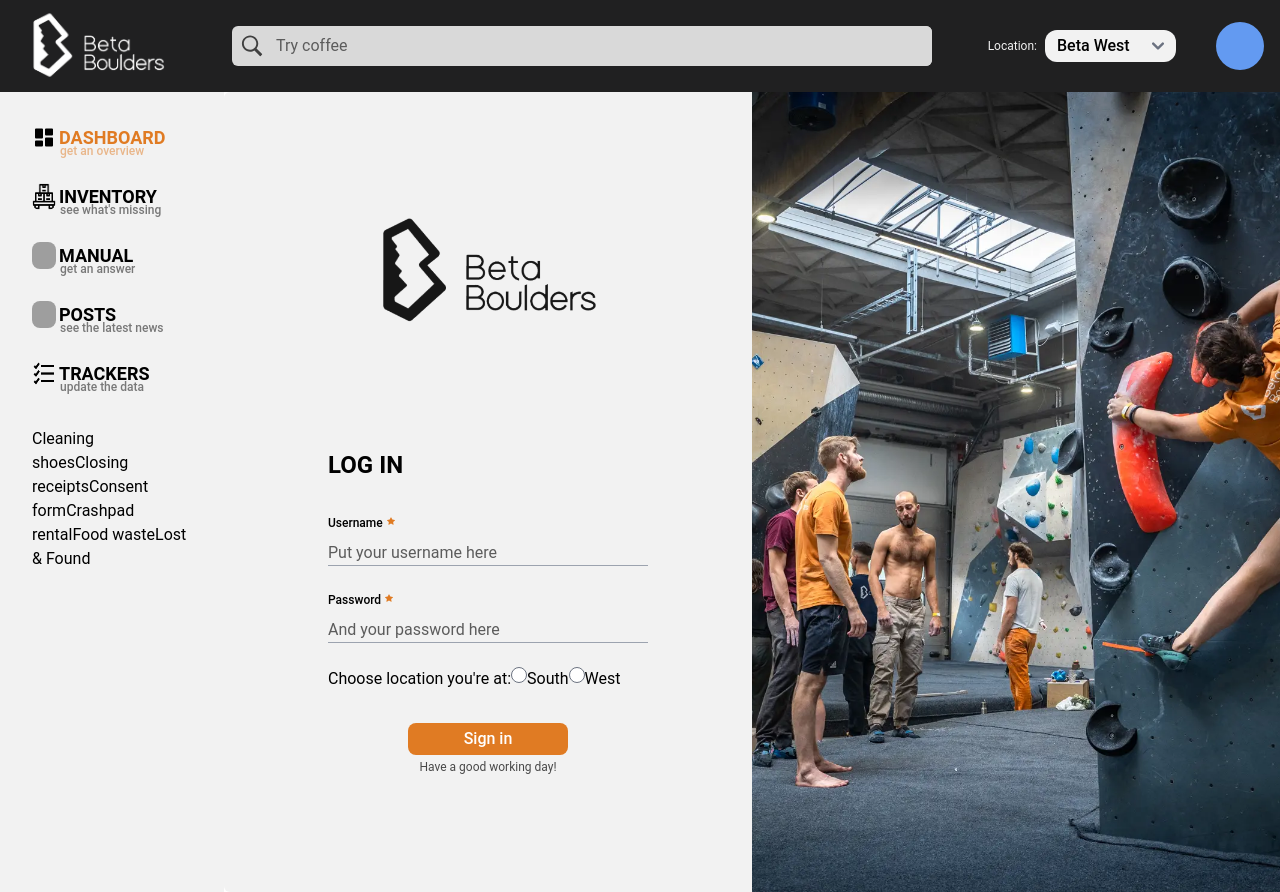
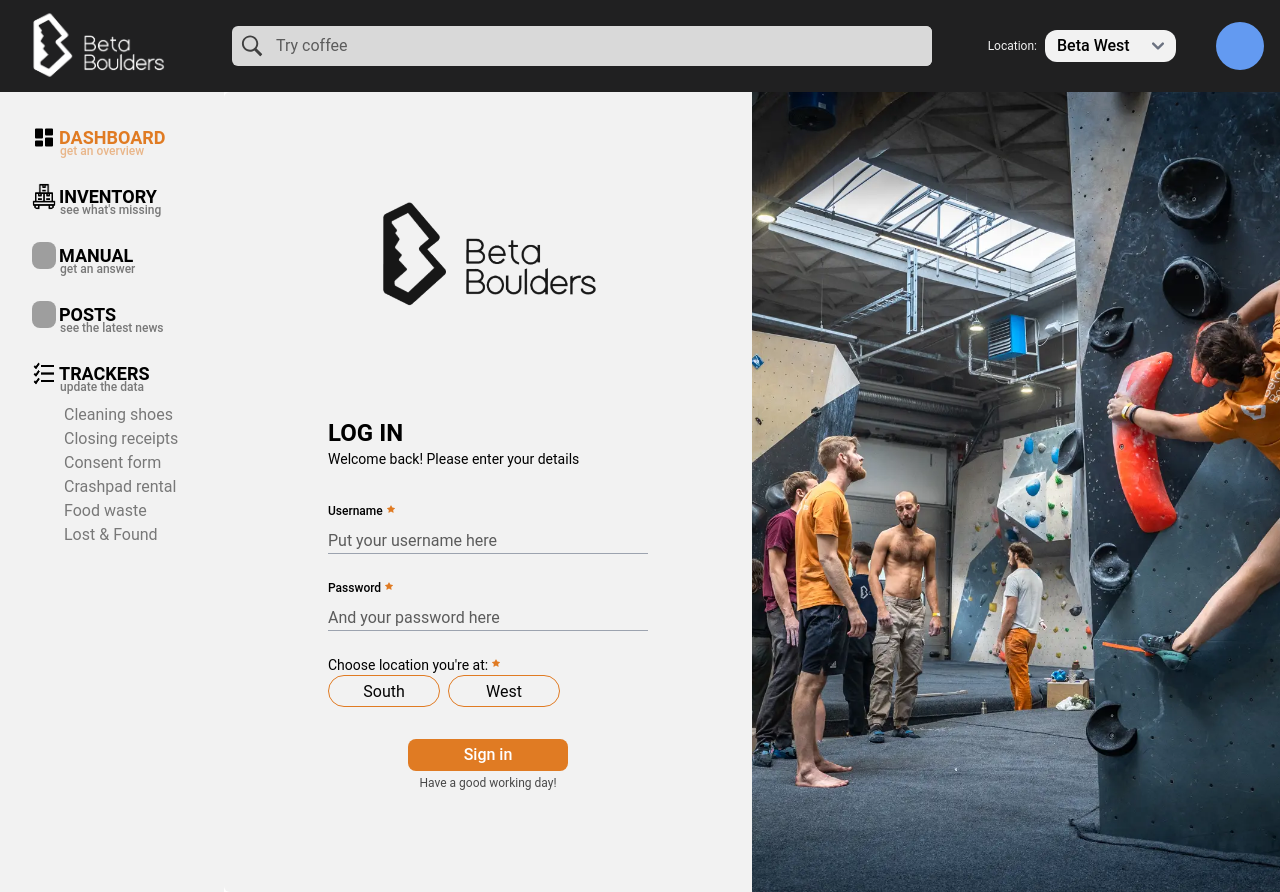
Before and after one commit to zuzik772/4th_semester_final_project, a React (Create React App) app: page /login in a window 1280 px wide. Built offline with nearby package versions, Linux system fonts and the light colour scheme; sample sign-in values are in the browser's storage; grey boxes are pictures that could not be loaded.

Commit message:
in progress

```diff
--- a/src/components/Checkbox.jsx
+++ b/src/components/Checkbox.jsx
@@ -12,7 +12,7 @@
       id="orange-checkbox"
       type="checkbox"
       value=""
-      className="w-6 h-6 text-accent bg-gray-100 rounded border-2 border-accent hover:ring-accent focus:ring-0 dark:focus:ring-0"
+      className="w-4 h-4 sm:w-6 sm:h-6 text-accent bg-gray-100 rounded border-2 border-accent hover:ring-accent focus:ring-0 dark:focus:ring-0"
     />
   );
 }
--- a/src/components/Menu.jsx
+++ b/src/components/Menu.jsx
@@ -5,7 +5,7 @@
     props.getLoginStatus(sessionStorage.getItem("isLoggedIn"));
   }
   return (
-    <div className="p-3 w-36 absolute top-20 right-0">
+    <div className="p-3 absolute top-20 right-0 w-fit">
       <ul className="bg-light text-center leading-8 rounded-lg border-2 border-accent">
         <li className="list-group-item flex items-center gap-2 border-b border-b-accent p-3 opacity-70">
           <svg
--- a/src/components/RadioButton.jsx
+++ b/src/components/RadioButton.jsx
@@ -4,13 +4,19 @@
   }
 
   return (
-    // <div className="border-x border-y border-accent px-2 rounded-xl w-28 hover:bg-fadedAccent cursor-pointer">
-      <>
-        <input type="radio" id={props.name+"-"+props.value} name={props.name} value={props.value} onChange={handleChange}/>
-        <label htmlFor={props.name+"-"+props.value} className="font-normal cursor-pointer">
-          {props.title}
-        </label>
-      </>
-    /* </div> */
+    // flex gap-1 items-center justify-center border-x border-y border-accent px-2 py-1 rounded-xl w-fit  hover:bg-fadedAccent cursor-pointer
+    <div className="relative flex gap-1 items-center justify-center w-28 h-8 rounded-2xl hover:bg-fadedAccent">
+      <input
+        type="radio"
+        id={props.name + "-" + props.value}
+        name={props.name}
+        value={props.value}
+        onChange={handleChange}
+        className="text-accent focus:ring-0 dark:focus:ring-0 opacity-80"
+      />
+      <label htmlFor={props.name + "-" + props.value} className="font-normal cursor-pointer">
+        {props.title}
+      </label>
+    </div>
   );
 }
--- a/src/components/Sidebar.jsx
+++ b/src/components/Sidebar.jsx
@@ -7,15 +7,15 @@
 import inventory from "../img/stock.png";
 import { useState } from "react";
 export default function Sidebar(props) {
-  const [position, setPosition] = useState("dashboard")
+  const [position, setPosition] = useState("dashboard");
 
   return (
     <div>
       <nav className="static sm:sticky sm:top-0 bg-light w-full sm:w-56 sm:h-screen p-2 sm:p-8">
         <ul className="flex sm:flex-col gap-2 sm:gap-6 ">
           <div className="grid sm:flex sm:flex-col gap-2 sm:gap-6">
-            <li className={`${position==="dashboard"?"text-accent":"hover:text-accent"}`}>
-              <Link to="/dashboard" onClick={()=>setPosition("dashboard")}>
+            <li className={`${position === "dashboard" ? "text-accent" : "hover:text-accent"}`}>
+              <Link to="/dashboard" onClick={() => setPosition("dashboard")}>
                 <img src={dashboard} alt="dashboard icon" />
                 Dashboard
               </Link>
@@ -25,8 +25,8 @@
             </li>
 
             {props.userType === "admin" && (
-              <li className={`${position==="deliveries"?"text-accent":"hover:text-accent"}`}>
-                <Link to="/deliveries" onClick={()=>setPosition("deliveries")}>
+              <li className={`${position === "deliveries" ? "text-accent" : "hover:text-accent"}`}>
+                <Link to="/deliveries" onClick={() => setPosition("deliveries")}>
                   <img src={deliveries} alt="deliveries icon" />
                   Deliveries
                 </Link>
@@ -36,8 +36,8 @@
               </li>
             )}
 
-            <li className={`${position==="inventory"?"text-accent":"hover:text-accent"}`}>
-              <Link to="/inventory" onClick={()=>setPosition("inventory")}>
+            <li className={`${position === "inventory" ? "text-accent" : "hover:text-accent"}`}>
+              <Link to="/inventory" onClick={() => setPosition("inventory")}>
                 <img src={inventory} alt="inventory icon" />
                 Inventory
               </Link>
@@ -45,17 +45,17 @@
                 see what's missing
               </span>
             </li>
-            <li className={`${position==="manual"?"text-accent":"hover:text-accent"}`}>
-              <Link to="/manual" onClick={()=>setPosition("manual")}>
+            <li className={`${position === "manual" ? "text-accent" : "hover:text-accent"}`}>
+              <Link to="/manual" onClick={() => setPosition("manual")}>
                 <img src={manual} alt="manual icon" />
                 Manual
               </Link>
               <span className="hidden md:block lowercase text-xs text-left -mt-2">
                 get an answer
               </span>
-            </li >
-            <li className={`${position==="posts"?"text-accent":"hover:text-accent"}`}>
-              <Link to="/posts" onClick={()=>setPosition("posts")}>
+            </li>
+            <li className={`${position === "posts" ? "text-accent" : "hover:text-accent"}`}>
+              <Link to="/posts" onClick={() => setPosition("posts")}>
                 <img src={posts} alt="posts icon" />
                 Posts
               </Link>
@@ -64,23 +64,25 @@
               </span>
             </li>
           </div>
-          <li className={`${position==="trackers"?"text-accent":"hover:text-accent"}`}>
-            <Link to="/trackers" onClick={()=>setPosition("trackers")}>
+          <div>
+            <li className={`${position === "trackers" ? "text-accent" : "hover:text-accent"}`}>
+              <Link to="/trackers" onClick={() => setPosition("trackers")}>
                 <img src={trackers} alt="trackers icon" />
                 Trackers
               </Link>
               <span className="hidden md:block lowercase text-xs text-lef mb-2 -mt-2">
                 update the data
               </span>
+            </li>
 
-          </li>
-          <div>
-            <span>Cleaning shoes</span>
-              <span>Closing receipts</span>
-              <span>Consent form</span>
-              <span>Crashpad rental</span>
-              <span>Food waste</span>
-              <span>Lost & Found</span>
+            <ul className="opacity-50 ml-8">
+              <li>Cleaning shoes</li>
+              <li>Closing receipts</li>
+              <li>Consent form</li>
+              <li>Crashpad rental</li>
+              <li>Food waste</li>
+              <li>Lost & Found</li>
+            </ul>
           </div>
         </ul>
       </nav>
--- a/src/global.css
+++ b/src/global.css
@@ -43,6 +43,31 @@
   border-radius: 0.375rem;
 }
 
+input[type="radio"] {
+  opacity: 0.011;
+  z-index: 10;
+}
+
+input[type="radio"]:checked + label {
+  background: #e07b23;
+  color: white;
+}
+
+input[type="radio"] + label,
+input[type="radio"] {
+  display: block;
+  position: absolute;
+  top: 0;
+  left: 0;
+  width: 112px;
+  height: 32px;
+  border: 1px solid #e07b23;
+  padding: 0.25rem 0.5rem;
+  text-align: center;
+  border-radius: 25px;
+  cursor: pointer;
+}
+
 button,
 label {
   font-weight: 500;
@@ -58,17 +83,22 @@
 tr th {
   border-bottom: solid 2px #f2f2f2;
   text-transform: uppercase;
+  text-align: left;
 }
 
 td {
   border-bottom: solid 2px #f2f2f2;
-  padding: 1rem;
+  padding: 1rem 0;
+  text-align: left;
 }
 
 td button img {
   min-width: 22px;
 }
 @media only screen and (max-width: 640px) {
+  th {
+    font-size: 10px;
+  }
   td {
     padding: 0.5rem;
   }
--- a/src/pages/Deliveries.jsx
+++ b/src/pages/Deliveries.jsx
@@ -16,7 +16,7 @@
       <div className="flex flex-wrap items-center justify-between">
         <div>
           <Maintitle title="Deliveries" />
-          <p className="text-xs opacity-75 mb-4">
+          <p className="text-md opacity-75 mb-4">
             Check out all the upcoming deliveries in the calendar
           </p>
         </div>
--- a/src/pages/Inventory.jsx
+++ b/src/pages/Inventory.jsx
@@ -34,7 +34,7 @@
       <div className="flex flex-wrap sm:flex-nowrap justify-between">
         <div>
           <MainTitle title="Inventory overview" />
-          <p className="text-xs opacity-75 mb-4">
+          <p className="text-md opacity-75 mb-4">
             Check what items are we missing, you can filter by category
           </p>
         </div>
@@ -69,7 +69,7 @@
               <td>{moment(item.expirydate).format("DD/MM/YYYY")}</td>
               {props.userType === "admin" && (
                 <td>
-                  <a href={item.link} target="_blank" rel="noreferrer">
+                  <a href={item.link} target="_blank" rel="noreferrer" className="bg-accent">
                     Order
                   </a>
                 </td>
--- a/src/pages/Login.jsx
+++ b/src/pages/Login.jsx
@@ -16,10 +16,9 @@
   const [emptyPassword, setEmptyPassword] = useState();
 
   function login() {
-
-    sessionStorage.setItem("isLoggedIn", 'true')
-    props.getLoginStatus(sessionStorage.getItem("isLoggedIn"))
-    navigate('/')
+    sessionStorage.setItem("isLoggedIn", "true");
+    props.getLoginStatus(sessionStorage.getItem("isLoggedIn"));
+    navigate("/");
   }
 
   function checkForEmpty() {
@@ -40,20 +39,19 @@
   }
 
   function validate() {
-    if(usernameRef.current.value==="admin" && passwordRef.current.value==="admin") {
+    if (usernameRef.current.value === "admin" && passwordRef.current.value === "admin") {
       if (isLocationChosen) {
-      props.getUserType('admin');
-      setValidated('');
+        props.getUserType("admin");
+        setValidated("");
         login();
       }
-    } else if (usernameRef.current.value==="user" && passwordRef.current.value==="user") {
+    } else if (usernameRef.current.value === "user" && passwordRef.current.value === "user") {
       if (isLocationChosen) {
-      props.getUserType('employee');
-      setValidated('');
+        props.getUserType("employee");
+        setValidated("");
         login();
       }
-    }
-    else setValidated(false)
+    } else setValidated(false);
   }
 
   function getLocation(location) {
@@ -64,31 +62,18 @@
   return (
     <div className="grid sm:grid-cols-2 bg-light h-screen">
       <div className="flex flex-col justify-evenly items-center">
-        <img
-          src={darkLogo}
-          alt="Beta Boulders logo"
-          className="w-40 sm:w-60"
-        ></img>
+        <img src={darkLogo} alt="Beta Boulders logo" className="w-40 sm:w-60"></img>
         <div className="flex flex-col items-center justify-center gap-8 mb-4 sm:mb-0">
-          <div className="flex flex-col w-60 sm:w-80">
-            <h1 className="uppercase font-semibold text-2xl text-left">
-              Log in
-            </h1>
-            <span className={`text-sm ${validated !== true ? "hidden" : ""}`}>
+          <div className="flex flex-col w-60 sm:w-80 h-fit">
+            <h1 className="uppercase font-semibold text-2xl text-left">Log in</h1>
+            <span className={`text-sm ${validated !== true ? "" : "hidden"}`}>
               Welcome back! Please enter your details
             </span>
-            <span
-              className={`text-sm text-warning ${
-                validated === false ? "" : "hidden"
-              }`}
-            >
-              Sorry, username or password isn’t right. Check for typos and try
-              again.
+            <span className={`text-sm text-warning ${validated === false ? "" : "hidden"}`}>
+              Sorry, username or password isn’t right. Check for typos and try again.
             </span>
             <span
-              className={`text-sm text-warning ${
-                emptyUsername || emptyPassword ? "" : "hidden"
-              }`}
+              className={`text-sm text-warning ${emptyUsername || emptyPassword ? "" : "hidden"}`}
             >
               Seems like you forgot to fill all fields.
             </span>
@@ -110,11 +95,7 @@
                   validated === false ? "border-b-warning" : "border-b-gray-400"
                 } rounded-none focus:border-t-0 focus:border-x-0 focus:ring-0 dark:focus:ring-0 focus:border-accent`}
               />
-              <span
-                className={`text-sm text-warning ${
-                  emptyUsername ? "" : "hidden"
-                }`}
-              >
+              <span className={`text-sm text-warning ${emptyUsername ? "" : "hidden"}`}>
                 Username is required.
               </span>
             </div>
@@ -134,16 +115,16 @@
                   validated === false ? "border-b-warning" : "border-b-gray-400"
                 } rounded-none focus:border-t-0 focus:border-x-0 focus:ring-0 dark:focus:ring-0 focus:border-accent`}
               />
-              <span
-                className={`text-sm text-warning ${
-                  emptyPassword ? "" : "hidden"
-                }`}
-              >
+              <span className={`text-sm text-warning ${emptyPassword ? "" : "hidden"}`}>
                 Password is required.
               </span>
             </div>
-            <div className="flex">
+            <div>
+              <div className="flex text-sm">
                 <span>Choose location you're at:</span>
+                <RequiredIcon />
+              </div>
+              <div className="flex gap-2 items-center">
                 <RadioButton
                   title="South"
                   name={"location"}
@@ -158,12 +139,13 @@
                 />
               </div>
               <span
-              className={`text-sm text-warning ${
+                className={`flex text-sm text-warning ${
                   isLocationChosen === false ? "" : "hidden"
                 }`}
               >
                 Choose a location to continue.
               </span>
+            </div>
           </form>
           <div className="flex flex-col gap-1 items-center">
             <button
--- a/src/pages/Manual.jsx
+++ b/src/pages/Manual.jsx
@@ -6,7 +6,7 @@
     <main className="w-full md:w-11/12 lg:w-3/5 p-2 sm:p-6 sm:pl-6 block lg:grid gap-6">
       <div>
         <MainTitle title="Manual" />
-        <p className="text-xs opacity-75 mb-4">Gain the expertise in all the areas</p>
+        <p className="text-md opacity-75 mb-4">Gain the expertise in all the areas</p>
       </div>
 
       <div className="flex flex-col gap-2 p-5 mb-5 lg:mb-0">
--- a/src/pages/Posts.jsx
+++ b/src/pages/Posts.jsx
@@ -10,7 +10,7 @@
     <main className="w-full lg:w-3/5 p-2 sm:p-6 sm:pl-12 block lg:grid gap-6">
       <div>
         <MainTitle title="Posts" />
-        <p className="text-xs opacity-75 mb-4">
+        <p className="text-md opacity-75 mb-4">
           Write a post and inform your colleagues about changes
         </p>
       </div>
```
Also changed, not shown: src/pages/Trackers.jsx (+21 -21 lines). Lines whose indentation alone changed are shown as unchanged.
